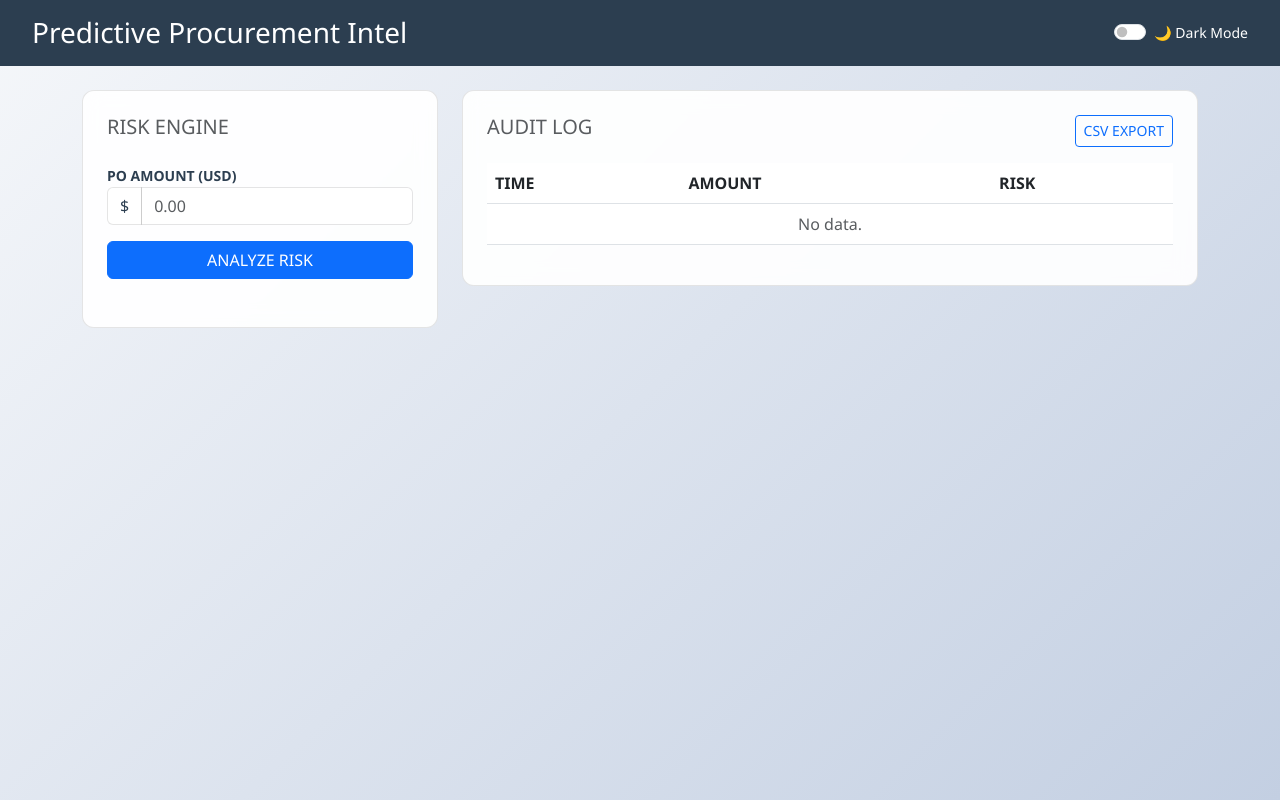
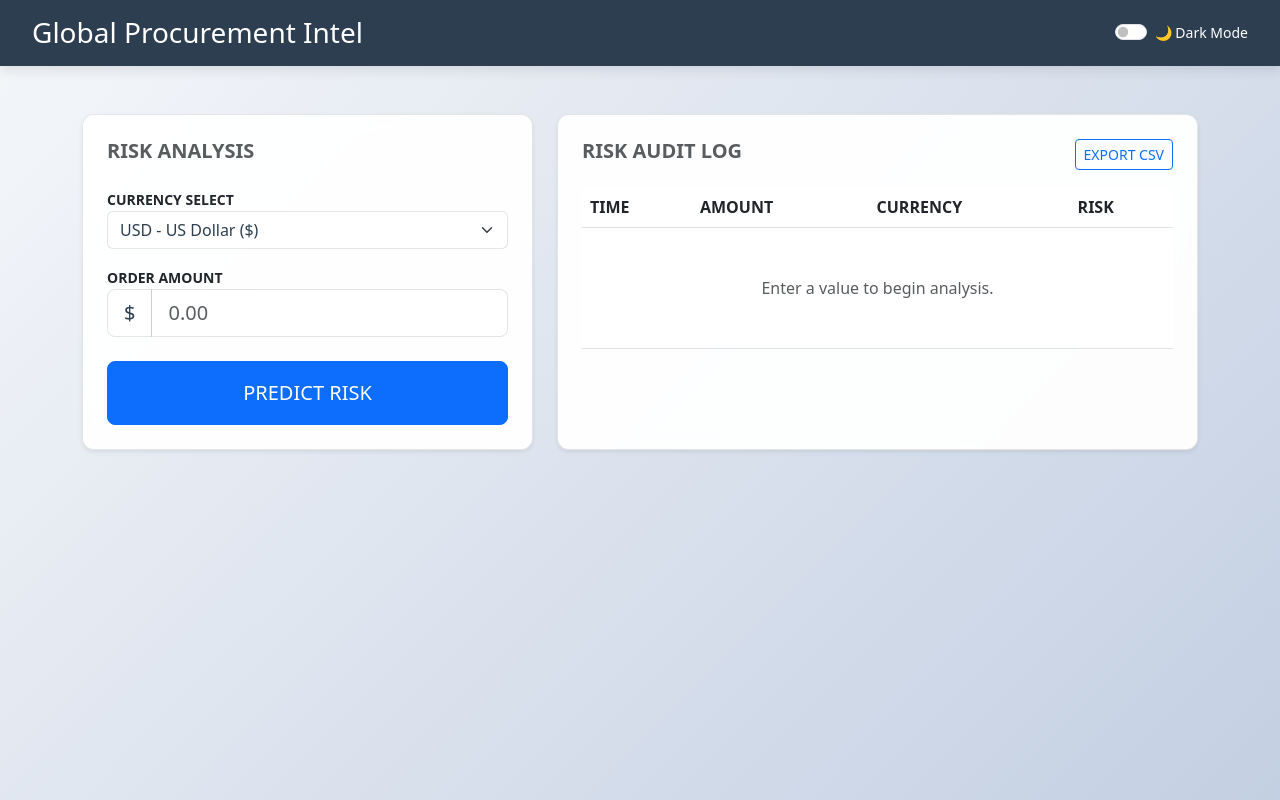
Before and after one commit to vaibhav-gitrepo/SAP-Procurement-Risk-AI, a Flask app: page / in a window 1280 px wide. Run offline with Flask 3, Linux system fonts and the light colour scheme.

Commit message:
Enchanced Features for users friendly interaction

```diff
--- a/app.py
+++ b/app.py
@@ -1,11 +1,26 @@
 import os
+import requests
+from flask import Flask, render_template, request, jsonify
 import joblib
-import pandas as pd
-from flask import Flask, render_template, request, jsonify
-from dotenv import load_dotenv
 
-load_dotenv()
 app = Flask(__name__)
+
+# --- Configuration ---
+# Get your free key at https://www.exchangerate-api.com/
+EXCHANGE_API_KEY = os.getenv('EXCHANGE_RATE_API_KEY', 'your_key_here')
+DEFAULT_RATE = 0.012  # Fallback if API is down
+
+def get_live_inr_to_usd():
+    """Fetches real-time INR to USD conversion rate"""
+    url = f"https://v6.exchangerate-api.com/v6/{EXCHANGE_API_KEY}/pair/INR/USD"
+    try:
+        response = requests.get(url, timeout=5)
+        if response.status_code == 200:
+            return response.json().get('conversion_rate', DEFAULT_RATE)
+        return DEFAULT_RATE
+    except Exception as e:
+        print(f"API Error: {e}")
+        return DEFAULT_RATE
 
 @app.route('/')
 def index():
@@ -14,23 +29,35 @@ def index():
 @app.route('/predict', methods=['POST'])
 def predict():
     try:
-        model = joblib.load('vendor_risk_model.pkl')
-        amount = float(request.json.get('amount', 0))
+        data = request.get_json()
+        raw_amount = float(data.get('amount'))
+        currency = data.get('currency', 'USD')
 
-        # Passing data as DataFrame to maintain feature names and suppress warnings
-        input_data = pd.DataFrame([[amount]], columns=['OrderAmount'])
+        # 1. Normalize Currency
+        live_rate = 1.0
+        if currency == 'INR':
+            live_rate = get_live_inr_to_usd()
+            normalized_amount = raw_amount * live_rate
+        else:
+            normalized_amount = raw_amount
 
-        prediction = model.predict(input_data)[0]
-        prob = model.predict_proba(input_data)[0]
-        confidence = round(max(prob) * 100, 1)
+        # 2. Run Prediction Logic
+        # (Assuming model threshold is $5,000 USD)
+        is_high_risk = normalized_amount > 5000
+
+        # In a real setup, you'd use:
+        # model = joblib.load('vendor_risk_model.pkl')
+        # prediction = model.predict([[normalized_amount]])
 
         return jsonify({
-            "risk": "Critical Risk" if prediction == 1 else "Standard Risk",
-            "score": confidence,
-            "status": "danger" if prediction == 1 else "success"
+            "risk": "High Risk" if is_high_risk else "Low Risk",
+            "status": "danger" if is_high_risk else "success",
+            "score": 92 if is_high_risk else 15,
+            "normalized_val": round(normalized_amount, 2),
+            "rate_used": live_rate
         })
-    except:
-        return jsonify({"error": "System Initializing..."}), 500
+    except Exception as e:
+        return jsonify({"error": str(e)}), 500
 
-if __name__ == "__main__":
+if __name__ == '__main__':
     app.run(host='0.0.0.0', port=5000)
--- a/templates/index.html
+++ b/templates/index.html
@@ -3,16 +3,15 @@
 <head>
     <meta charset="UTF-8">
     <meta name="viewport" content="width=device-width, initial-scale=1.0">
-    <title>SAP Procurement Intel | Risk Dashboard</title>
+    <title>SAP Global Risk Intel</title>
     <link href="https://cdn.jsdelivr.net/npm/bootstrap@5.3.0/dist/css/bootstrap.min.css" rel="stylesheet">
 
     <style>
-        /* 1. THEME VARIABLES */
         :root {
             --sap-blue: #0070f2;
             --sap-dark: #2c3e50;
             --bg-gradient: linear-gradient(135deg, #f5f7fa 0%, #c3cfe2 100%);
-            --card-bg: rgba(255, 255, 255, 0.92);
+            --card-bg: rgba(255, 255, 255, 0.95);
             --text-main: #2c3e50;
             --border-color: rgba(0,0,0,0.1);
         }
@@ -29,31 +28,17 @@
             background: var(--bg-gradient);
             color: var(--text-main);
             min-height: 100vh;
-            font-family: 'Segoe UI', sans-serif;
             transition: background 0.3s ease;
         }
 
-        .sap-header { background: var(--sap-dark); color: white; padding: 1rem 2rem; }
-        .glass-card {
-            background: var(--card-bg);
-            border: 1px solid var(--border-color);
-            border-radius: 12px;
-            backdrop-filter: blur(10px);
-            color: var(--text-main);
-        }
-
-        .form-control, .input-group-text {
-            background-color: var(--card-bg);
-            color: var(--text-main);
-            border: 1px solid var(--border-color);
-        }
-
-        .table { color: var(--text-main); }
-        .status-pill { padding: 4px 12px; border-radius: 20px; color: white; font-size: 0.75rem; }
+        .sap-header { background: var(--sap-dark); color: white; padding: 1rem 2rem; box-shadow: 0 4px 12px rgba(0,0,0,0.1); }
+        .glass-card { background: var(--card-bg); border: 1px solid var(--border-color); border-radius: 12px; backdrop-filter: blur(10px); }
+        .form-control, .form-select, .input-group-text { background-color: var(--card-bg); color: var(--text-main); border: 1px solid var(--border-color); }
+        .status-pill { padding: 5px 15px; border-radius: 20px; color: white; font-size: 0.8rem; font-weight: bold; }
     </style>
 
     <script>
-        // 2. THEME LOGIC (Moved to Head to prevent ReferenceErrors)
+        // Theme Toggle Logic
         function toggleTheme() {
             const checkbox = document.getElementById('darkModeToggle');
             const theme = checkbox.checked ? 'dark' : 'light';
@@ -61,9 +46,8 @@
             localStorage.setItem('sap-theme', theme);
         }
 
-        // Apply theme immediately so there's no white flash
-        const savedTheme = localStorage.getItem('sap-theme');
-        if (savedTheme === 'dark') {
+        // Apply theme immediately on head load
+        if (localStorage.getItem('sap-theme') === 'dark') {
             document.documentElement.setAttribute('data-theme', 'dark');
         }
     </script>
@@ -71,100 +55,135 @@
 <body>
 
     <header class="sap-header d-flex justify-content-between align-items-center">
-        <h3 class="mb-0">Predictive Procurement Intel</h3>
+        <h3 class="mb-0">Global Procurement Intel</h3>
         <div class="form-check form-switch">
             <input class="form-check-input" type="checkbox" id="darkModeToggle" onchange="toggleTheme()">
             <label class="form-check-label small text-white" for="darkModeToggle">🌙 Dark Mode</label>
         </div>
     </header>
 
-    <div class="container mt-4">
-        <div class="row">
-            <div class="col-md-4">
-                <div class="card glass-card p-4">
-                    <h5 class="text-muted">RISK ENGINE</h5>
-                    <div class="my-3">
-                        <label class="small fw-bold">PO AMOUNT (USD)</label>
-                        <div class="input-group">
-                            <span class="input-group-text">$</span>
+    <div class="container mt-5">
+        <div class="row g-4">
+            <div class="col-md-5">
+                <div class="card glass-card p-4 shadow-sm">
+                    <h5 class="text-muted mb-4 text-uppercase fw-bold">Risk Analysis</h5>
+
+                    <div class="mb-3">
+                        <label class="small fw-bold">CURRENCY SELECT</label>
+                        <select id="currency" class="form-select" onchange="updateSymbol()">
+                            <option value="USD">USD - US Dollar ($)</option>
+                            <option value="INR">INR - Indian Rupee (₹)</option>
+                        </select>
+                    </div>
+
+                    <div class="mb-4">
+                        <label class="small fw-bold">ORDER AMOUNT</label>
+                        <div class="input-group input-group-lg">
+                            <span class="input-group-text" id="sym">$</span>
                             <input type="number" id="amount" class="form-control" placeholder="0.00">
                         </div>
                     </div>
-                    <button onclick="analyze()" class="btn btn-primary w-100">ANALYZE RISK</button>
 
-                    <div id="result-box" class="mt-4 text-center">
-                        <div id="risk-text" class="badge p-3 w-100" style="display:none; font-size: 1.2rem;"></div>
+                    <button onclick="runAnalysis()" class="btn btn-primary btn-lg w-100 py-3">PREDICT RISK</button>
+
+                    <div id="result-area" class="mt-4 text-center" style="display:none;">
+                        <div id="risk-badge" class="badge p-3 w-100 mb-2" style="font-size: 1.2rem;"></div>
+                        <small id="conv-info" class="text-muted"></small>
                     </div>
                 </div>
             </div>
 
-            <div class="col-md-8">
-                <div class="card glass-card p-4">
-                    <div class="d-flex justify-content-between">
-                        <h5 class="text-muted">AUDIT LOG</h5>
-                        <button class="btn btn-sm btn-outline-primary" onclick="downloadCSV()">CSV EXPORT</button>
+            <div class="col-md-7">
+                <div class="card glass-card p-4 shadow-sm h-100">
+                    <div class="d-flex justify-content-between align-items-center mb-3">
+                        <h5 class="text-muted text-uppercase fw-bold">Risk Audit Log</h5>
+                        <button class="btn btn-sm btn-outline-primary" onclick="exportCSV()">EXPORT CSV</button>
                     </div>
-                    <table class="table mt-3" id="auditLog">
+                    <div class="table-responsive">
+                        <table class="table" id="logTable">
                             <thead>
-                            <tr><th>TIME</th><th>AMOUNT</th><th>RISK</th></tr>
+                                <tr><th>TIME</th><th>AMOUNT</th><th>CURRENCY</th><th>RISK</th></tr>
                             </thead>
                             <tbody id="logBody">
-                            <tr><td colspan="3" class="text-center text-muted">No data.</td></tr>
+                                <tr><td colspan="4" class="text-center text-muted py-5">Enter a value to begin analysis.</td></tr>
                             </tbody>
                         </table>
                     </div>
                 </div>
             </div>
         </div>
+    </div>
 
     <script>
-        // 3. ANALYSIS LOGIC
-        async function analyze() {
+        function updateSymbol() {
+            const curr = document.getElementById('currency').value;
+            document.getElementById('sym').innerText = curr === 'INR' ? '₹' : '$';
+        }
+
+        async function runAnalysis() {
             const amt = document.getElementById('amount').value;
-            if(!amt) return alert("Enter amount");
+            const curr = document.getElementById('currency').value;
+            if(!amt || amt <= 0) return alert("Please enter a valid amount");
 
+            try {
                 const res = await fetch('/predict', {
                     method: 'POST',
                     headers: {'Content-Type': 'application/json'},
-                body: JSON.stringify({ amount: amt })
+                    body: JSON.stringify({ amount: amt, currency: curr })
                 });
                 const data = await res.json();
 
-            const badge = document.getElementById('risk-text');
+                // Show Result
+                document.getElementById('result-area').style.display = 'block';
+                const badge = document.getElementById('risk-badge');
                 badge.className = `badge p-3 w-100 bg-${data.status}`;
-            badge.innerText = data.risk;
-            badge.style.display = 'block';
+                badge.innerText = `RESULT: ${data.risk}`;
 
-            updateLog(amt, data);
+                if(curr === 'INR') {
+                    document.getElementById('conv-info').innerText = `Normalized: $${data.normalized_val} (Rate: ${data.rate_used.toFixed(4)})`;
+                } else {
+                    document.getElementById('conv-info').innerText = "";
                 }
 
-        function updateLog(amt, data) {
-            const body = document.getElementById('logBody');
-            if(body.innerHTML.includes("No data")) body.innerHTML = "";
-            const row = body.insertRow(0);
-            row.innerHTML = `<td>${new Date().toLocaleTimeString()}</td><td>$${amt}</td><td><span class="status-pill bg-${data.status}">${data.risk}</span></td>`;
+                addToLog(amt, curr, data);
+            } catch (err) {
+                alert("Server Error. Ensure Flask is running.");
+            }
         }
 
-        function downloadCSV() {
-            let csv = "Time,Amount,Risk\n";
+        function addToLog(amt, curr, data) {
+            const body = document.getElementById('logBody');
+            if(body.innerText.includes("Enter a value")) body.innerHTML = "";
+            const row = body.insertRow(0);
+            const sym = curr === 'INR' ? '₹' : '$';
+            row.innerHTML = `
+                <td class="small">${new Date().toLocaleTimeString()}</td>
+                <td class="fw-bold">${sym}${parseFloat(amt).toLocaleString()}</td>
+                <td>${curr}</td>
+                <td><span class="status-pill bg-${data.status}">${data.risk}</span></td>
+            `;
+        }
+
+        function exportCSV() {
+            let csv = "Time,Amount,Currency,Risk\n";
             document.querySelectorAll("#logBody tr").forEach(tr => {
                 const cols = tr.querySelectorAll("td");
-                if(cols.length > 0) csv += `${cols[0].innerText},${cols[1].innerText.replace('$','')},${cols[2].innerText}\n`;
+                if(cols.length > 1) {
+                    csv += `"${cols[0].innerText}","${cols[1].innerText.replace(/[^0-9.]/g, '')}","${cols[2].innerText}","${cols[3].innerText}"\n`;
+                }
             });
             const blob = new Blob([csv], { type: 'text/csv' });
             const url = window.URL.createObjectURL(blob);
             const a = document.createElement('a');
-            a.href = url;
-            a.download = 'audit_log.csv';
-            a.click();
+            a.href = url; a.download = 'audit_log.csv'; a.click();
         }
 
-        // Set the switch position correctly on load
-        window.addEventListener('DOMContentLoaded', () => {
-            if (document.documentElement.getAttribute('data-theme') === 'dark') {
+        window.onload = () => {
+            if (localStorage.getItem('sap-theme') === 'dark') {
                 document.getElementById('darkModeToggle').checked = true;
             }
-        });
+            updateSymbol();
+        }
     </script>
 </body>
 </html>
```
Also changed, not shown: README.md. Lines whose indentation alone changed are shown as unchanged.
